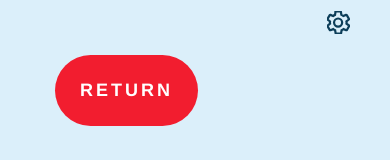
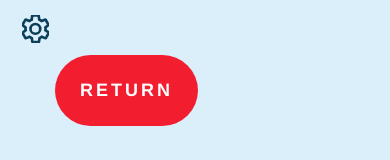
Before and after one commit to ViviZa/lawyer-dude, a React (Create React App) app: page /imprint in a window 390 px wide. Shown: the top 160 px of the page. Built offline with nearby package versions, Linux system fonts and the light colour scheme.

Commit message:
Adjust SettingsButton styling for mobile

```diff
--- a/src/styles/_buttons.scss
+++ b/src/styles/_buttons.scss
@@ -202,15 +202,12 @@
 
 	.SettingsButton{
 		position: fixed;
-		margin-top: -0.5em;
 		margin-left: 0.4em;
 		margin-right: 0;
 		background-color: unset;
-		width: 10%;
-		height: 7%;
 		z-index: 100;
 		top: auto;
-		top: auto;
+		left: 0;
 	}
 }
 
--- a/src/styles/_svgs.scss
+++ b/src/styles/_svgs.scss
@@ -279,6 +279,7 @@
 
 	.settings-svg {
 		padding: 0;
+		width: 60%;
 	}
 
 	#settings g {
```
